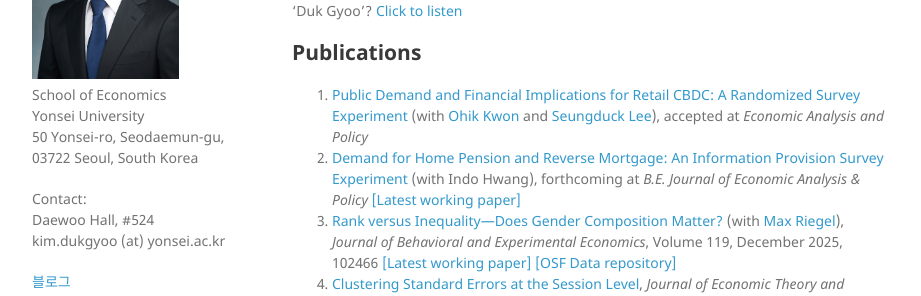
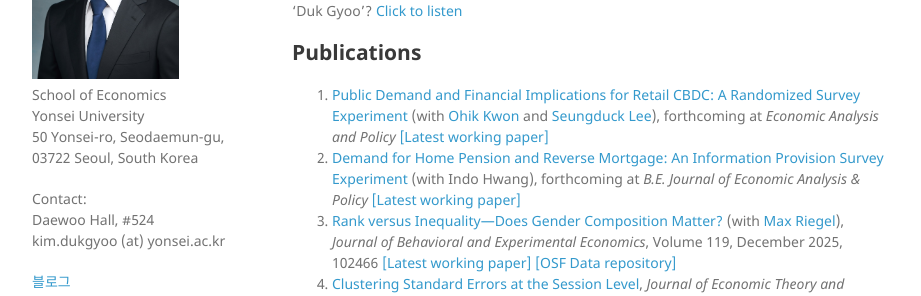
Before and after one commit to kimdukgyoo/kimdukgyoo.github.io, a Jekyll site: the page built from index.md, in a window 1280 px wide and 900 px high. Shown: the part 222-518 px from the top of the window, without its empty margins (178-1099 px from the left). Built offline with Jekyll 4.4.1, drawn with Linux system fonts in a browser that asks for light colours; our own code applies the rules of GitHub Pages for plain Markdown files.

Commit message:
Update index.md

```diff
--- a/index.md
+++ b/index.md
@@ -17,7 +17,7 @@
 -->
 
 ## Publications
-1. <a href="https://kimdukgyoo.github.io/PDFfiles/CBDCsurvey.pdf" target="_blank">Public Demand and Financial Implications for Retail CBDC: A Randomized Survey Experiment</a> (with <a href="https://sites.google.com/view/ohik-kwon" target="_blank">Ohik Kwon</a> and <a href="https://sites.google.com/ucdavis.edu/seungduck-lee" target="_blank">Seungduck Lee</a>), accepted at _Economic Analysis and Policy_
+1. <a href="https://doi.org/10.1016/j.eap.2026.03.033" target="_blank">Public Demand and Financial Implications for Retail CBDC: A Randomized Survey Experiment</a> (with <a href="https://sites.google.com/view/ohik-kwon" target="_blank">Ohik Kwon</a> and <a href="https://sites.google.com/ucdavis.edu/seungduck-lee" target="_blank">Seungduck Lee</a>), forthcoming at _Economic Analysis and Policy_ <a href="https://kimdukgyoo.github.io/PDFfiles/CBDCsurvey.pdf" target="_blank">[Latest working paper]</a>
 1. <a href="https://doi.org/10.1515/bejeap-2025-0299" target="_blank">Demand for Home Pension and Reverse Mortgage: An Information Provision Survey Experiment</a> (with Indo Hwang), forthcoming at _B.E. Journal of Economic Analysis & Policy_ <a href="https://www.ifo.de/en/cesifo/publications/2026/working-paper/demand-home-pension-and-reverse-mortgage-information-provision" target="_blank">[Latest working paper]</a>
 1. <a href="https://doi.org/10.1016/j.socec.2025.102466" target="_blank">Rank versus Inequality---Does Gender Composition Matter?</a> (with <a href="https://max-riegel.netlify.app/" target="_blank">Max Riegel</a>), _Journal of Behavioral and Experimental Economics_, Volume 119, December 2025, 102466 <a href="https://kimdukgyoo.github.io/PDFfiles/RankVsInequality.pdf" target="_blank">[Latest working paper]</a> <a href="https://osf.io/p59af" target="_blank">[OSF Data repository]</a>
 1. <a href="https://doi.org/10.22812/jetem.2025.36.2.001" target="_blank">Clustering Standard Errors at the Session Level</a>, _Journal of Economic Theory and Econometrics_, 2025, Vol.36, No.2, 1-29. <a href="https://kimdukgyoo.github.io/PDFfiles/ClusteringSEsession.pdf" target="_blank">[Latest working paper]</a>
```
